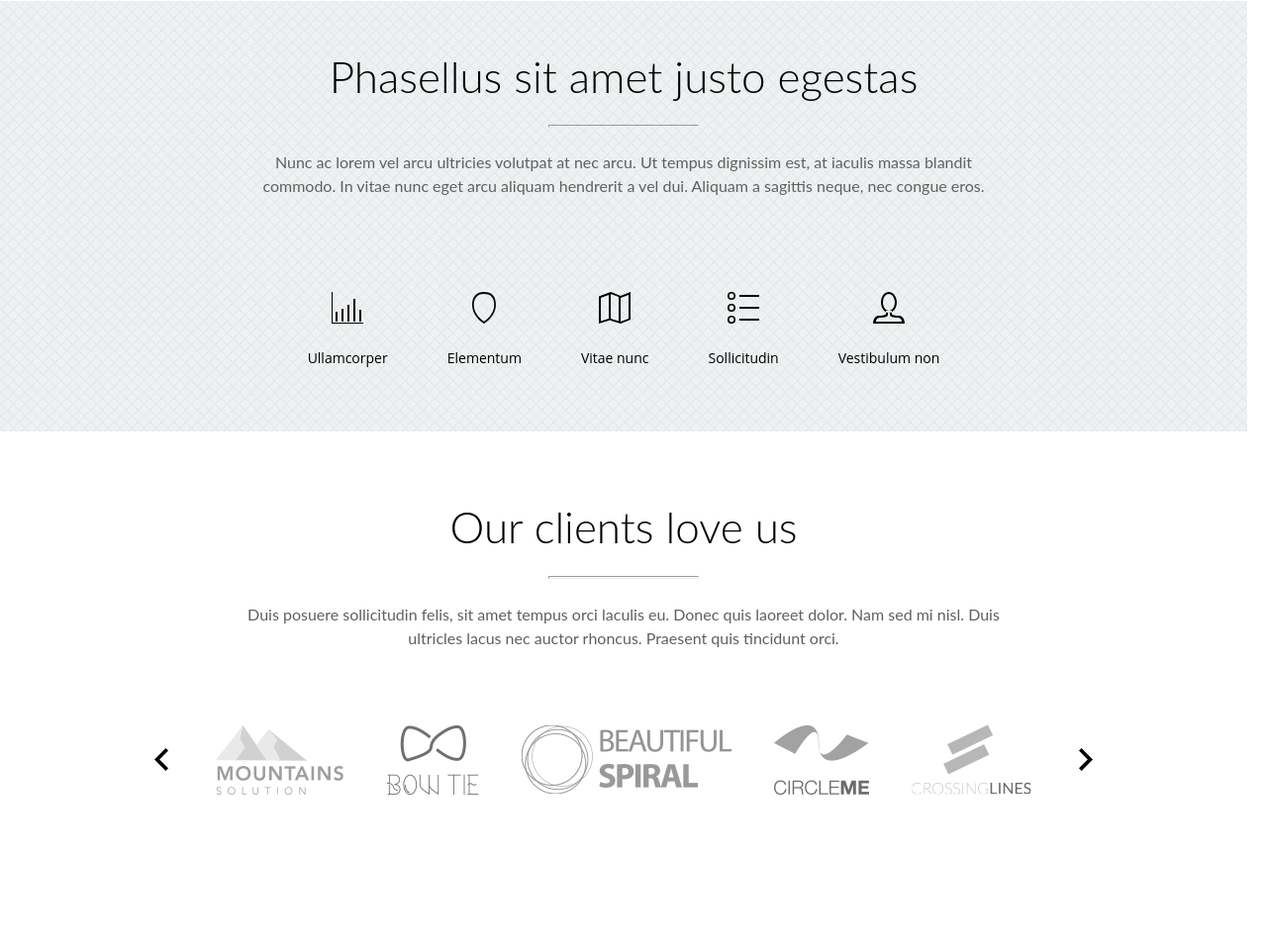
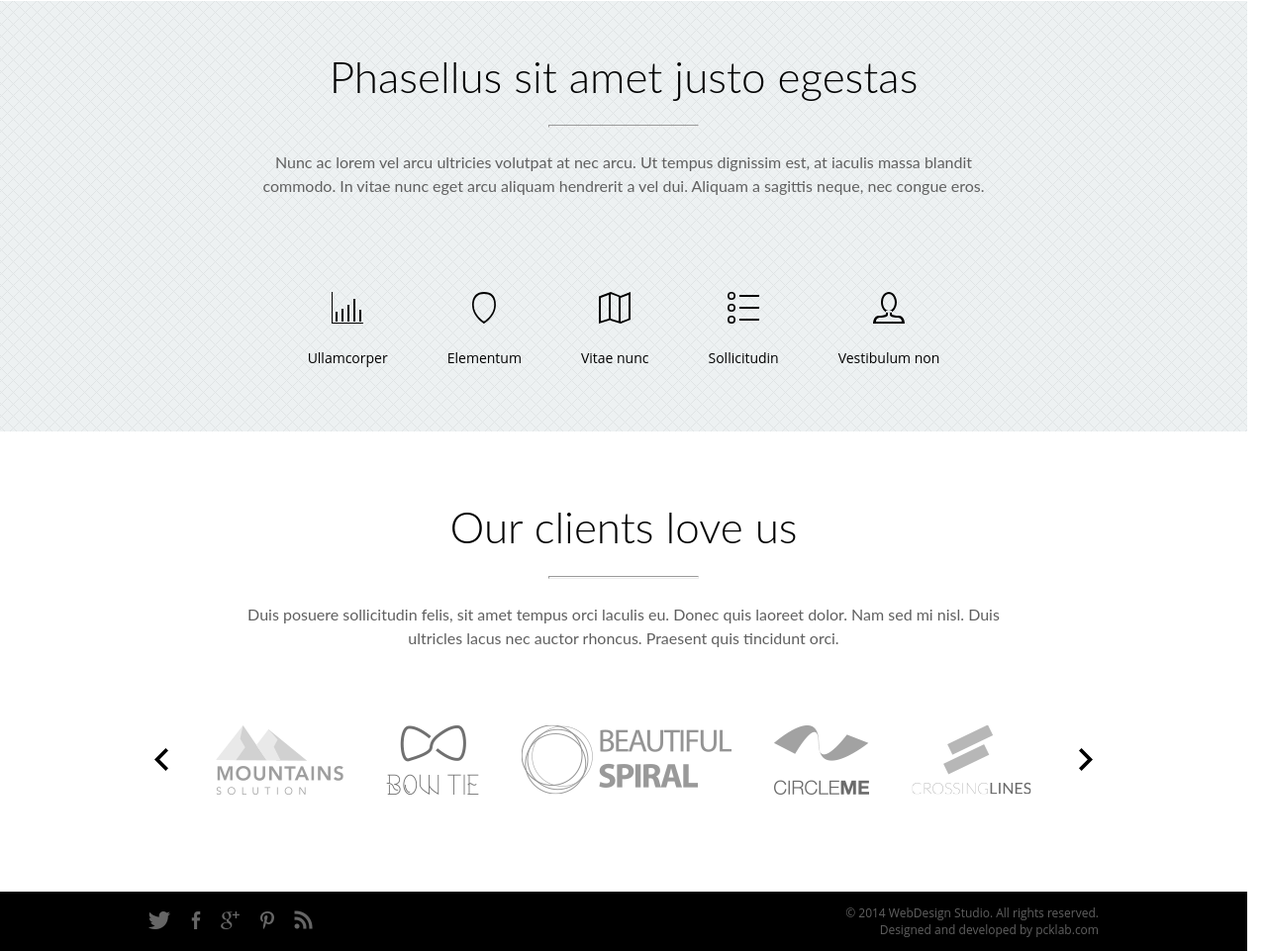
Before and after one commit to Kefir103/wds_pixelperfect, a React app: page / in a window 1280 px wide. Shown: the part 714-1675 px from the top of the page at 99% size. Before the commit the page ends 1615 px from the top, so only its background shows below. Built offline with nearby package versions, Linux system fonts and the light colour scheme.

Commit message:
Added Footer

```diff
--- /dev/null
+++ b/src/client/homepage/Footer.js
@@ -0,0 +1,36 @@
+import React from 'react';
+
+import FacebookLogo from '../../../public/images/contacts_logos/Facebook.png';
+import GooglePlusLogo from '../../../public/images/contacts_logos/Google+.png';
+import PinterestLogo from '../../../public/images/contacts_logos/Pinterest.png';
+import RSSLogo from '../../../public/images/contacts_logos/RSS.png';
+import TwitterLogo from '../../../public/images/contacts_logos/Twitter.png';
+
+export const Footer = () => {
+    return (
+        <footer className={'footer'}>
+            <div className={'footer__contacts'}>
+                <a href={'#'}>
+                    <img src={TwitterLogo} />
+                </a>
+                <a href={'#'}>
+                    <img src={FacebookLogo} />
+                </a>
+                <a href={'#'}>
+                    <img src={GooglePlusLogo} />
+                </a>
+                <a href={'#'}>
+                    <img src={PinterestLogo} />
+                </a>
+                <a href={'#'}>
+                    <img src={RSSLogo} />
+                </a>
+            </div>
+            <div className={'footer__credits'}>
+                © 2014 WebDesign Studio. All rights reserved.
+                <br />
+                Designed and developed by pcklab.com
+            </div>
+        </footer>
+    );
+};
--- a/src/client/homepage/HomePage.js
+++ b/src/client/homepage/HomePage.js
@@ -3,6 +3,7 @@ import { Banner } from './Banner';
 import { NavBar } from './NavBar';
 import { Content_InfoBox } from './Content_InfoBox';
 import {Content_Clients} from "./Content_Clients";
+import {Footer} from "./Footer";
 
 export const HomePage = () => {
     return (
@@ -11,6 +12,7 @@ export const HomePage = () => {
             <NavBar />
             <Content_InfoBox />
             <Content_Clients />
+            <Footer/>
         </div>
     );
 };
--- /dev/null
+++ b/src/client/styles/homepage/_footer.scss
@@ -0,0 +1,24 @@
+.footer {
+    box-sizing: border-box;
+    display: flex;
+    flex-direction: row;
+    justify-content: space-between;
+    align-items: center;
+    height: 60px;
+    width: 100%;
+    padding: 0 150px;
+    background-color: black;
+}
+
+.footer__contacts {
+    a {
+        margin-right: 20px;
+    }
+}
+
+.footer__credits {
+    font-family: 'Open Sans';
+    font-size: 12px;
+    color: #606060;
+    text-align: right;
+}
--- a/src/client/styles/styles.scss
+++ b/src/client/styles/styles.scss
@@ -2,6 +2,7 @@
 @import './homepage/navbar';
 @import './homepage/contentInfoBox';
 @import './homepage/contentClients';
+@import './homepage/footer';
 
 body {
     width: 1260px;
```
Also changed, not shown: public/images/contacts_logos/Facebook.png (added), public/images/contacts_logos/Google+.png (added), public/images/contacts_logos/Pinterest.png (added), public/images/contacts_logos/RSS.png (added), public/images/contacts_logos/Twitter.png (added), public/styles.css.
